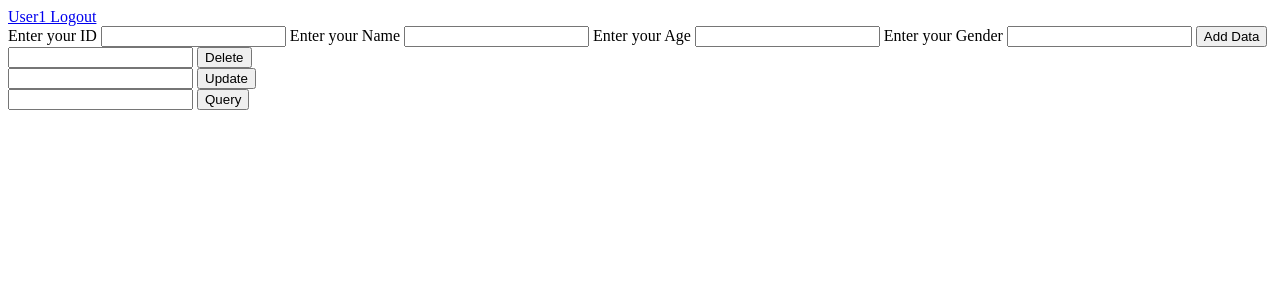
After one commit to row-huh/Nutritional-Management-System, a Flask app: template templates/dashboard.html in a window 1280 px wide. The commit adds this page. Shown: the top 300 px of the page. Run offline with Flask 3, Linux system fonts and the light colour scheme; the template is opened without the code that fills it, so the values that code supplies are empty.

Commit message:
insert operation

```diff
--- /dev/null
+++ b/templates/dashboard.html
@@ -0,0 +1,41 @@
+<!DOCTYPE html>
+<html lang="en">
+<head>
+    <meta charset="UTF-8">
+    <meta name="viewport" content="width=device-width, initial-scale=1.0">
+    <title>Document</title>
+</head>
+<body>
+    <a href="form.html">User1 Logout</a>
+    <form action="POST">
+        <label for="id">Enter your ID
+            <input type="number" id="id" name="id">
+        </label>
+        <label for="name">Enter your Name
+            <input type="text" id="name" name="name">
+        </label>
+        <label for="age">Enter your Age
+            <input type="number" id="age" name="age">
+        </label>
+        <label for="gender">Enter your Gender
+            <input type="text" id="gender" name="gender">
+        </label>
+        <!-- <label for="phone">Enter your phone
+            <input type="tel" id="phone" name="phone">
+        </label> -->
+        <button>Add Data</button>
+    </form>
+    <form action="DELETE">
+        <input type="text">
+        <button>Delete</button>
+    </form>
+    <form action="UPDATE">
+        <input type="text">
+        <button>Update</button>
+    </form>
+    <form action="QUERY">
+        <input type="text">
+        <button>Query</button>
+    </form>
+</body>
+</html>
```
Also changed, not shown: templates/form.html (+25 -4 lines), templates/script.js (added).
